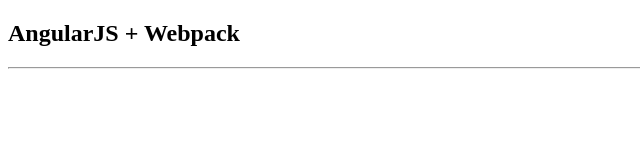
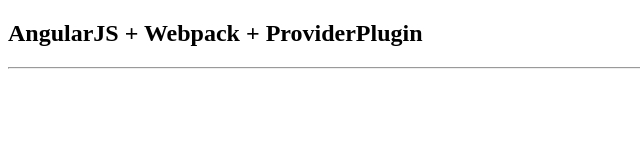
Before and after one commit to rafal73313/angularjs-webpack-html2js-vendors, a website built with webpack: page index.html in a window 1280 px wide. Shown: the whole page, without its empty margins (0-640 px from the left). Built offline with nearby package versions, Linux system fonts and the light colour scheme.

Commit message:
changed html file

```diff
--- a/index.html
+++ b/index.html
@@ -7,7 +7,7 @@
     <title>AngularJS + Webpack</title>
 </head>
 <body>
-    <h2>AngularJS + Webpack</h2>
+    <h2>AngularJS + Webpack + ProviderPlugin</h2>
     <hr />
     <wa-app></wa-app>
     <!-- injector:js -->
```
